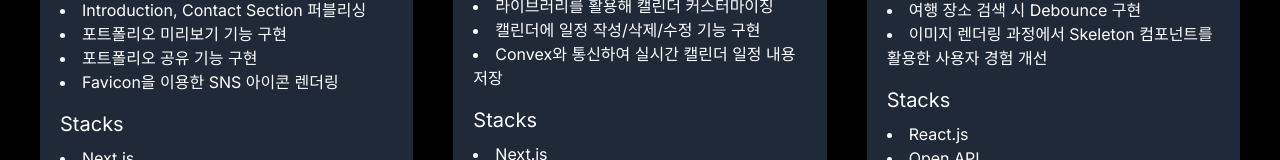
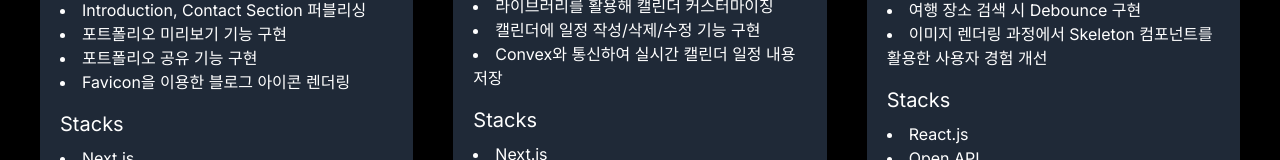
Before and after one commit to Jayjunyoung/portfolio_web_site, a Next.js app: page /projects in a window 1280 px wide. Shown: the part 374-534 px from the top of the page. Built offline with nearby package versions, Linux system fonts and the light colour scheme.

Commit message:
chore: 프로젝트 태스크 일부 수정

```diff
--- a/mock/projectInfo.ts
+++ b/mock/projectInfo.ts
@@ -19,7 +19,7 @@ export const projectInfo: Array<projectInfoProps> = [
       "Introduction, Contact Section 퍼블리싱",
       "포트폴리오 미리보기 기능 구현",
       "포트폴리오 공유 기능 구현",
-      "Favicon을 이용한 SNS 아이콘 렌더링",
+      "Favicon을 이용한 블로그 아이콘 렌더링",
     ],
     stacks: [
       "Next.js",
```
